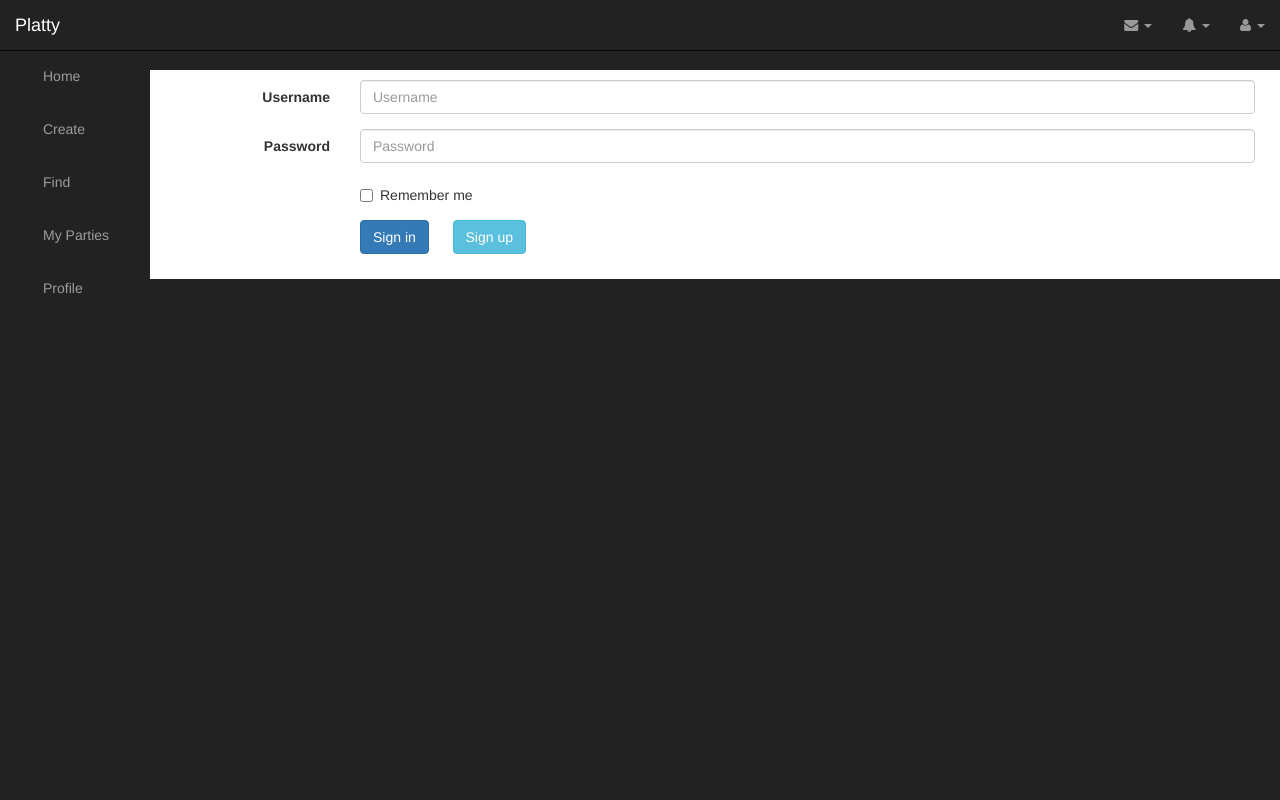
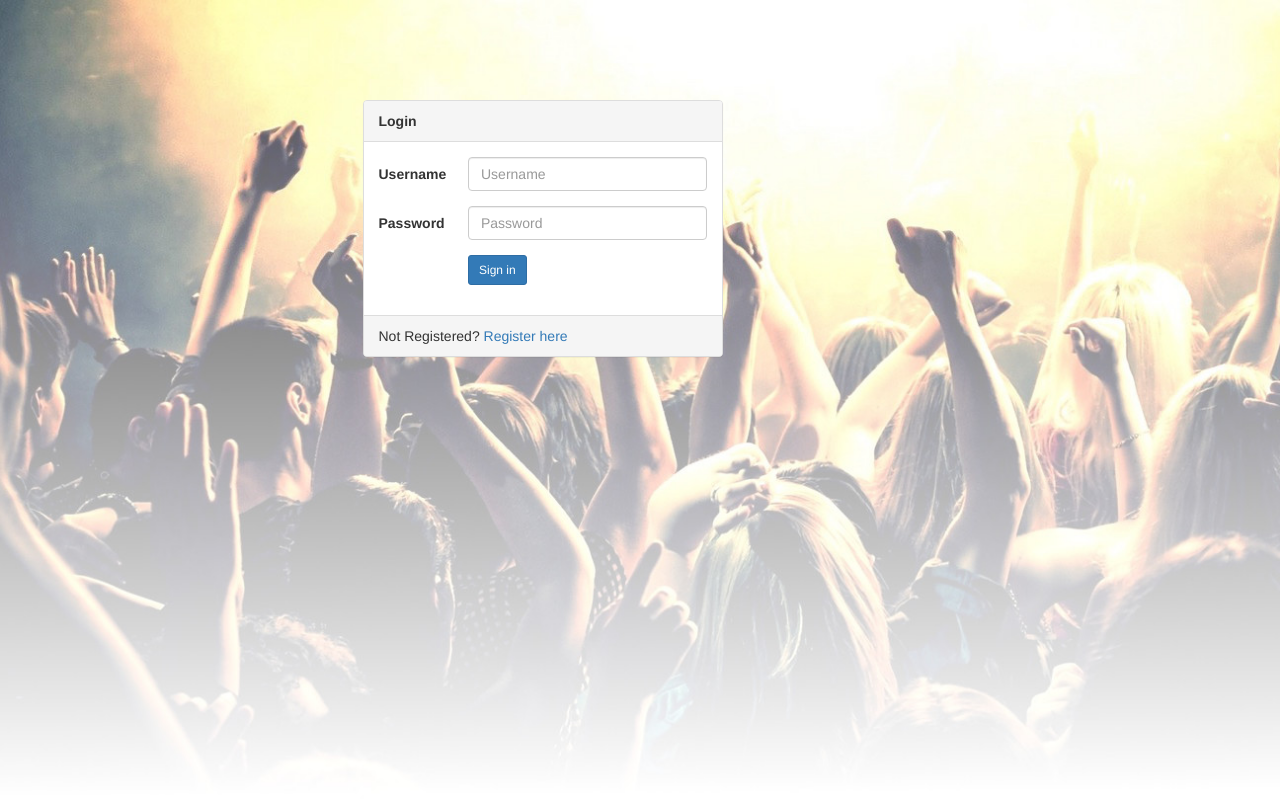
Before and after one commit to Team-6/platty_site, a Django app: page /login/ in a window 1280 px wide. Run offline with Django 3.2, Linux system fonts and the light colour scheme; grey boxes labelled with a size stand in for pictures from a placeholder-image service; some libraries are stand-ins or nearby versions.

Commit message:
Added login/signup pages.
Signup does not currently have server side duplicate username checking
of any sort.

```diff
--- /dev/null
+++ b/platty/static/css/login.css
@@ -0,0 +1,20 @@
+/*!
+ * Start Bootstrap - SB Admin Bootstrap Admin Template (http://startbootstrap.com)
+ * Code licensed under the Apache License v2.0.
+ * For details, see http://www.apache.org/licenses/LICENSE-2.0.
+ */
+
+/* Global Styles */
+
+body {
+    background: #ffffff url("../images/party-background.jpg") no-repeat fixed center;
+    background-size: cover;
+}
+
+.container {
+    margin-top: 100px;
+}
+
+.container-fluid {
+    width: 50%;
+}
--- a/platty/templates/platty/login.html
+++ b/platty/templates/platty/login.html
@@ -1,42 +1,70 @@
+<!DOCTYPE html>
+<html lang="en">
 
-{% extends "platty/master.html" %}
+<head>
+    {% load staticfiles %}
+    <meta charset="utf-8">
+    <meta http-equiv="X-UA-Compatible" content="IE=edge">
+    <meta name="viewport" content="width=device-width, initial-scale=1">
+    <meta name="description" content="">
+    <meta name="author" content="">
 
-{% block content %}
-<div class="container-fluid">
+    <title>Platty</title>
 
-    <form class="form-horizontal" action="/login/" method="post">{% csrf_token %}
+    <!-- Bootstrap Core CSS -->
+    <link href="{% static 'css/bootstrap.min.css' %}" rel="stylesheet">
+
+    <!-- Custom CSS -->
+    <link href="{% static 'css/login.css' %}" rel="stylesheet">
+
+    <!-- Custom Fonts -->
+    <link href="{% static 'font-awesome/css/font-awesome.min.css' %}" rel="stylesheet" type="text/css">
+
+    <!-- HTML5 Shim and Respond.js IE8 support of HTML5 elements and media queries -->
+    <!-- WARNING: Respond.js doesn't work if you view the page via file:// -->
+    <!--[if lt IE 9]>
+    <script src="https://oss.maxcdn.com/libs/html5shiv/3.7.0/html5shiv.js"></script>
+    <script src="https://oss.maxcdn.com/libs/respond.js/1.4.2/respond.min.js"></script>
+    <![endif]-->
+
+</head>
+
+<body>
+
+    <div class="container">
+        <div class="row">
+            <div class="col-md-4 col-md-offset-3">
+                <div class="panel panel-default">
+                    <div class="panel-heading"> <strong class="">Login</strong>
+
+                    </div>
+                    <div class="panel-body">
+                        <form class="form-horizontal" role="form" action="/login/" method="post">{% csrf_token %}
                             <div class="form-group">
-        <label for="inputEmail3" class="col-sm-2 control-label">Username</label>
-        <div class="col-sm-10">
-          <input type="text" class="form-control" id="inputEmail3" name="username" placeholder="Username">
+                                <label for="inputEmail3" class="col-sm-3 control-label">Username</label>
+                                <div class="col-sm-9">
+                                    <input type="text" class="form-control" id="inputEmail3" name="username" placeholder="Username" required>
                                 </div>
                             </div>
                             <div class="form-group">
-        <label for="inputPassword3" class="col-sm-2 control-label">Password</label>
-        <div class="col-sm-10">
-          <input type="password" class="form-control" id="inputPassword3" name="password" placeholder="Password">
+                                <label for="inputPassword3" class="col-sm-3 control-label">Password</label>
+                                <div class="col-sm-9">
+                                    <input type="password" class="form-control" id="inputPassword3" name="password" placeholder="Password" required>
                                 </div>
                             </div>
-      <div class="form-group">
-        <div class="col-sm-offset-2 col-sm-10">
-          <div class="checkbox">
-            <label>
-              <input type="checkbox"> Remember me
-            </label>
+                            <div class="form-group last">
+                                <div class="col-sm-offset-3 col-sm-9">
+                                    <button type="submit" class="btn btn-primary btn-sm">Sign in</button>
+                                </div>
+                            </div>
+                        </form>
+                    </div>
+                    <div class="panel-footer">Not Registered? <a href="/signup/" class="">Register here</a>
                     </div>
                 </div>
             </div>
-      <div class="form-group">
-        <div class="col-sm-offset-2 col-sm-1">
-          <button type="submit" class="btn btn-primary">Sign in</button>
-        </div>
-        <div class="col-sm-1">
-          <button type="submit" class="btn btn-info">Sign up</button>
         </div>
     </div>
-    </form>
 
-</div>
-<!-- /.container-fluid -->
-
-{% endblock %}
+</body>
+</html>
--- a/platty/urls.py
+++ b/platty/urls.py
@@ -13,4 +13,5 @@ urlpatterns = [
     url(r'^login/$', views.login_page, name='login'),
     url(r'^logout/$', views.logout_page, name='logout'),
     url(r'^profile/$', views.profile, name='profile'),
+    url(r'^signup/$', views.signup, name='signup'),
 ]
--- a/platty/views.py
+++ b/platty/views.py
@@ -2,6 +2,7 @@ from django.http import HttpResponse
 from django.shortcuts import render, render_to_response, get_object_or_404, redirect
 from django.template import RequestContext, loader
 from django.contrib.auth import authenticate, login, logout
+from django.contrib.auth.models import User
 
 from django.db import models
 from datetime import datetime
@@ -115,3 +116,16 @@ def profile(request):
         return render_to_response('platty/profile.html', context_instance=RequestContext(request))
     else:
         return redirect('/login/')
+
+def signup(request):
+    if 'submit' not in request.POST:
+        return render_to_response('platty/signup.html', context_instance=RequestContext(request))
+    else:
+        User.objects.create_user(
+            request.POST['username'],
+            request.POST['email'],
+            request.POST['password'],
+            first_name = request.POST['firstName'],
+            last_name = request.POST['lastName'],
+        )
+        return redirect('/login/')
```
Also changed, not shown: platty/templates/platty/signup.html (added, +89 -0 lines), db.sqlite3, platty/static/images/party-background.jpg (added), 2 other files. Lines whose indentation alone changed are shown as unchanged.
